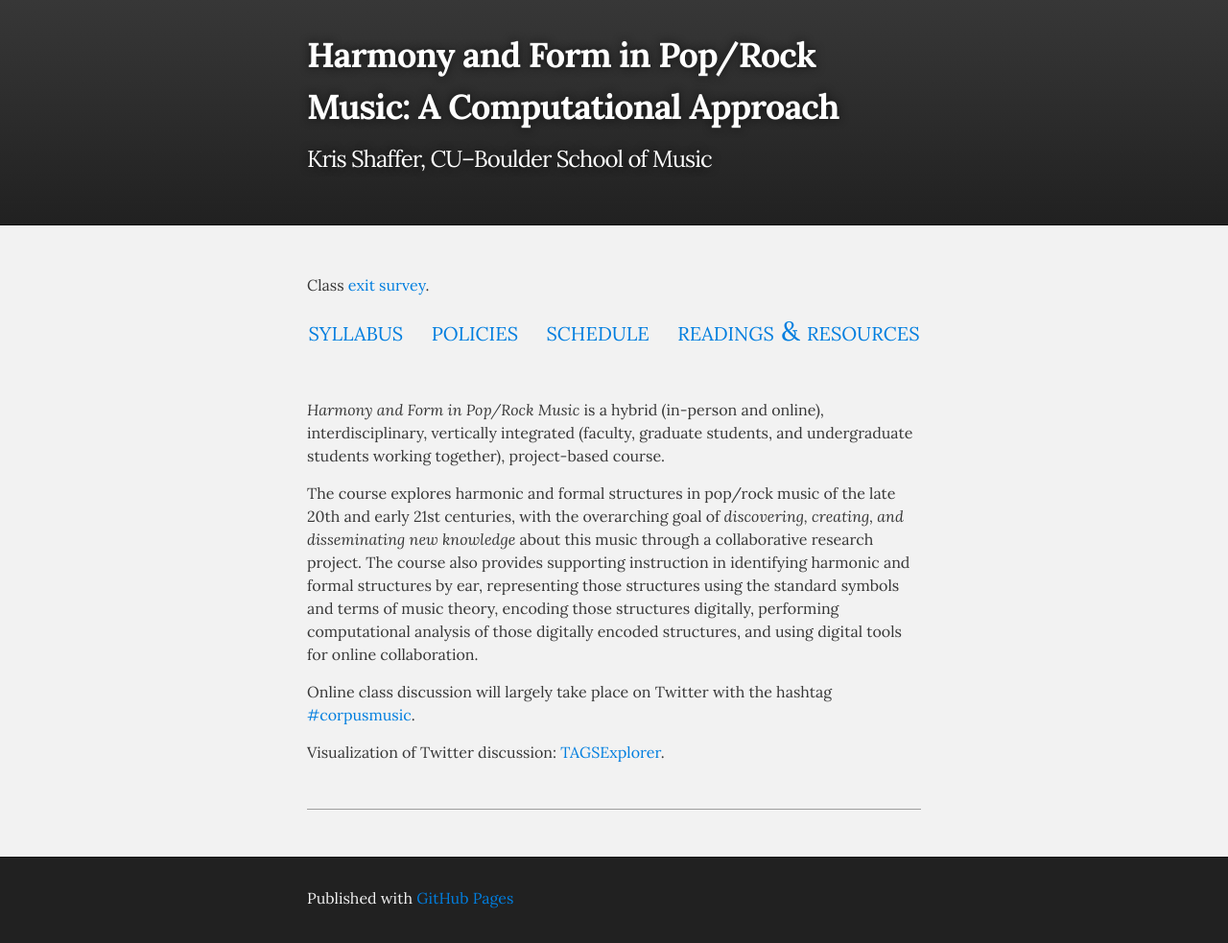
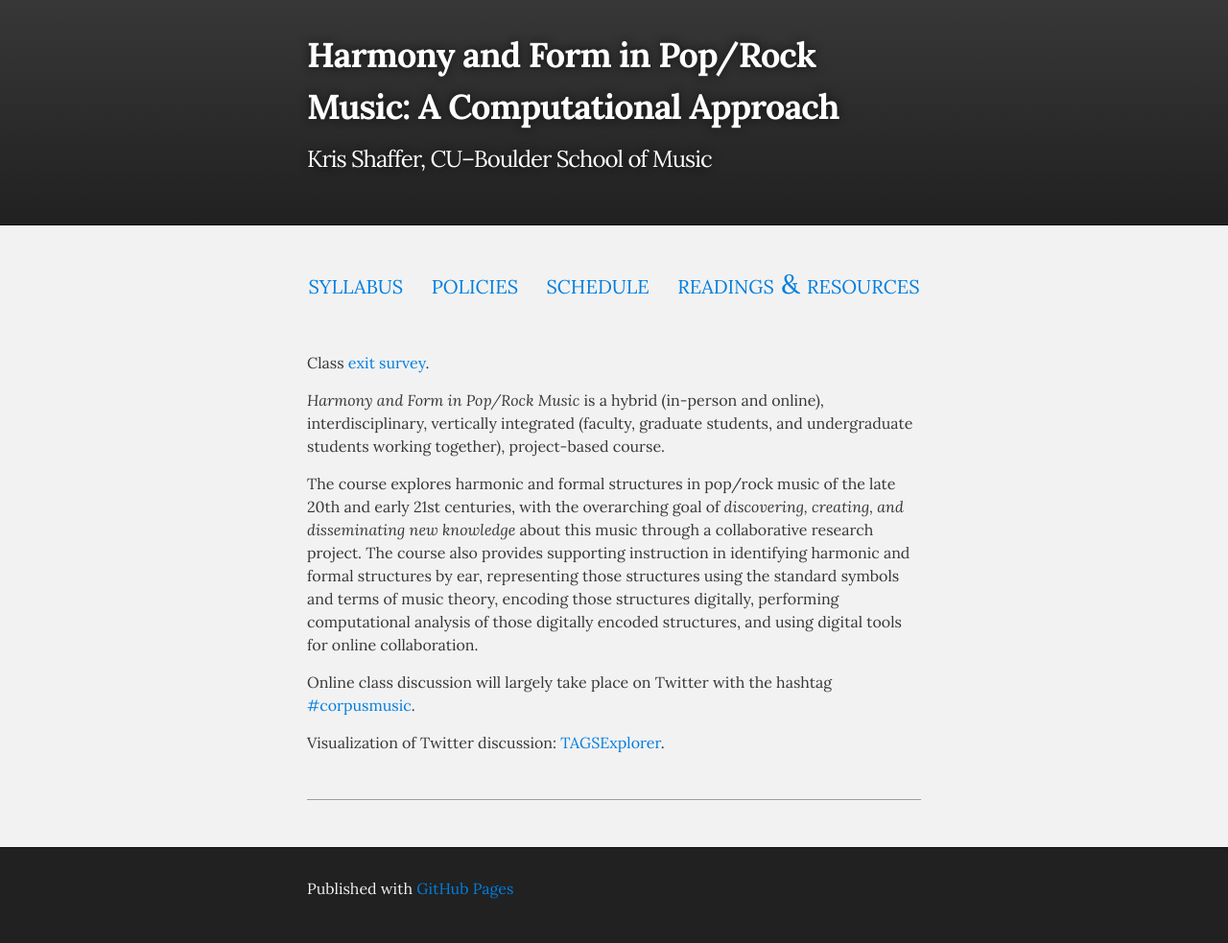
Before and after one commit to kshaffer/corpusmusic, a Jekyll site: the page built from index.md, in a window 1280 px wide. Shown: the whole page at 96% size. Built offline with Jekyll 4.4.1, drawn with Linux system fonts in a browser that asks for light colours; Markdown is read by kramdown in place of the engine named in the settings.

Commit message:
exit survey

```diff
--- a/index.md
+++ b/index.md
@@ -4,9 +4,9 @@ title: Harmony and Form in Pop/Rock Music&#58; A Computational Approach, CU–Bo
 author: Kris Shaffer
 ---
 
+<div style="text-align: center; font-size: 1.75em; font-variant: small-caps"><a href="./syllabus.html">syllabus</a>&nbsp;&nbsp;&nbsp;&nbsp;<a href="./policies.html">policies</a>&nbsp;&nbsp;&nbsp;&nbsp;<a href="./schedule.html">schedule</a>&nbsp;&nbsp;&nbsp;&nbsp;<a href="./readings.html">readings & resources</a></div><br/>
+
 Class [exit survey](https://www.surveymonkey.com/s/3BNCX82).
-
-<div style="text-align: center; font-size: 1.75em; font-variant: small-caps"><a href="./syllabus.html">syllabus</a>&nbsp;&nbsp;&nbsp;&nbsp;<a href="./policies.html">policies</a>&nbsp;&nbsp;&nbsp;&nbsp;<a href="./schedule.html">schedule</a>&nbsp;&nbsp;&nbsp;&nbsp;<a href="./readings.html">readings & resources</a></div><br/>
 
 *Harmony and Form in Pop/Rock Music* is a hybrid (in-person and online), interdisciplinary, vertically integrated (faculty, graduate students, and undergraduate students working together), project-based course.
 
```
